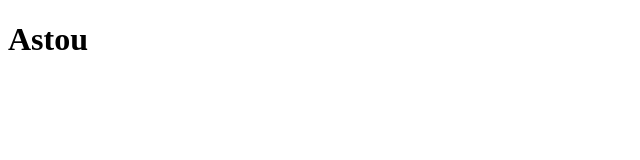
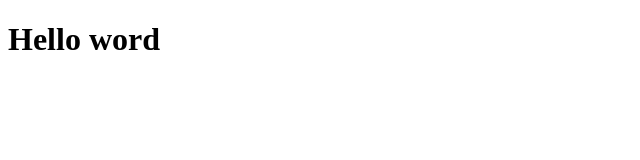
Before and after one commit to ayoudiouf/drrr, a plain HTML site: page index.html in a window 1280 px wide. Shown: the whole page, without its empty margins (0-640 px from the left). Drawn offline with Linux system fonts and the light colour scheme.

Commit message:
ajout h1

```diff
--- a/index.html
+++ b/index.html
@@ -6,6 +6,6 @@
     <title>Document</title>
 </head>
 <body>
-<h1>Astou</h1>
+<h1>Hello word</h1>
 </body>
 </html>
```
